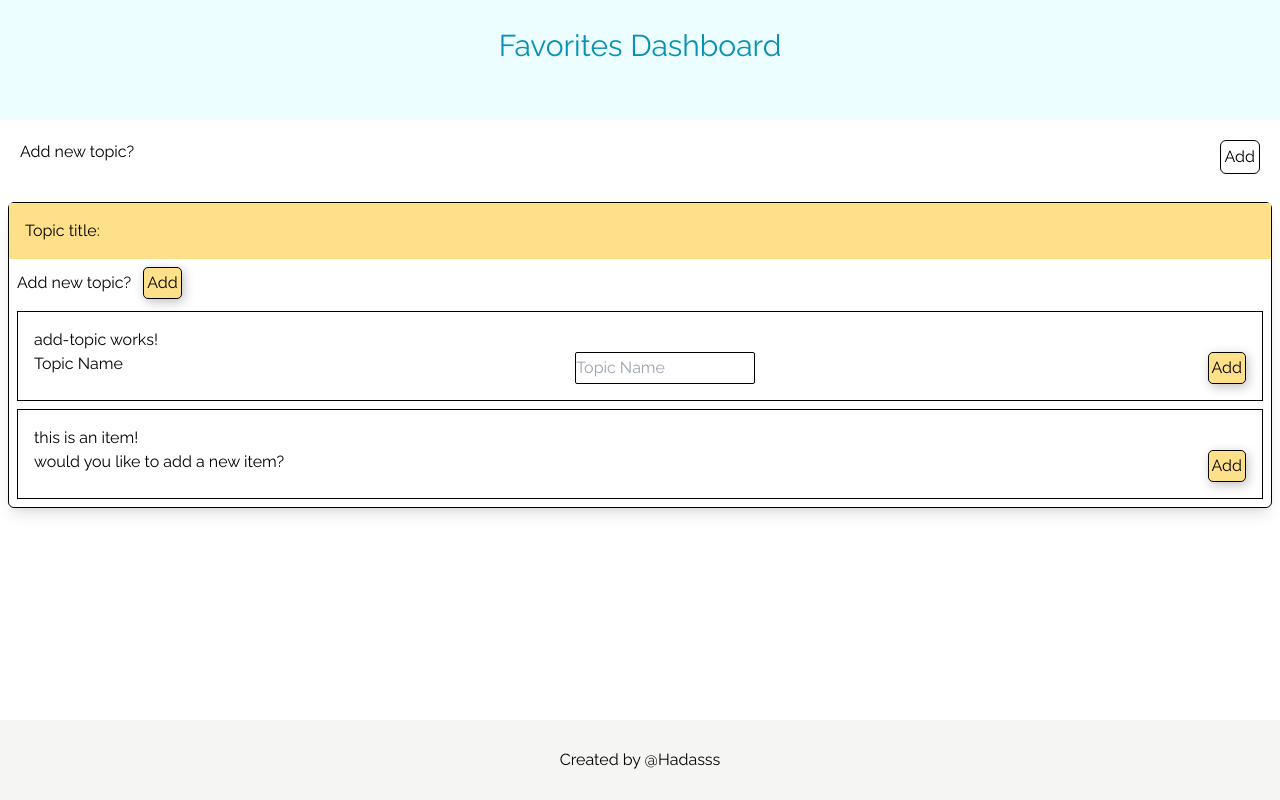
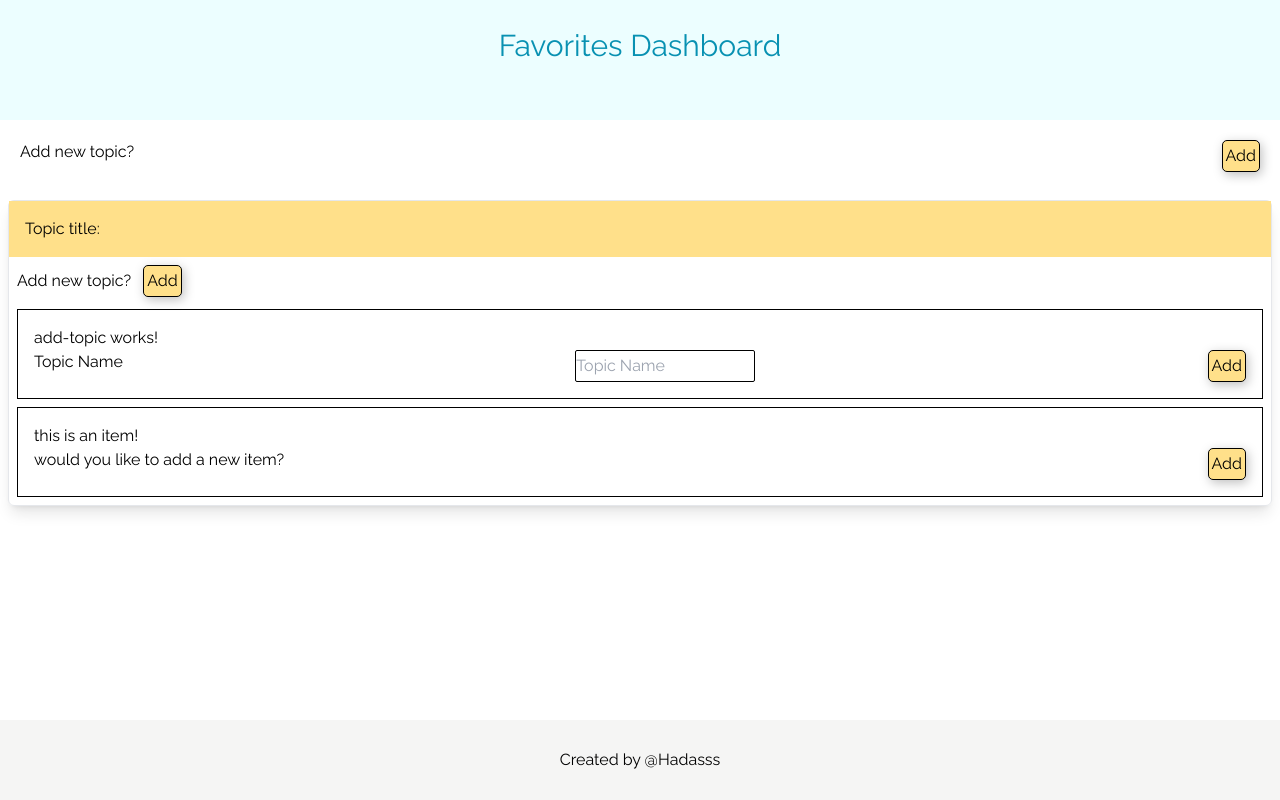
Before and after one commit to Hadasss/bloggy, an Angular app: page / in a window 1280 px wide. Built offline with nearby package versions, Linux system fonts and the light colour scheme.

Commit message:
removed border from Topic

```diff
--- a/src/app/components/dashboard/dashboard.component.html
+++ b/src/app/components/dashboard/dashboard.component.html
@@ -1,7 +1,7 @@
 <app-header></app-header>
 <div class="p-5 flex justify-between">
   <h3>Add new topic?</h3>
-  <button class="p-1 border border-black rounded-md">Add</button>
+  <button class="btn">Add</button>
 </div>
 <app-topic></app-topic>
 <app-footer></app-footer>
--- a/src/app/components/topic/topic.component.html
+++ b/src/app/components/topic/topic.component.html
@@ -1,4 +1,4 @@
-<div class="m-2 border border-black rounded-md shadow-lg card">
+<div class="m-2 border rounded-md shadow-lg card">
   <div class="header">
     <h1 class="p-4">Topic title:</h1>
   </div>
```
